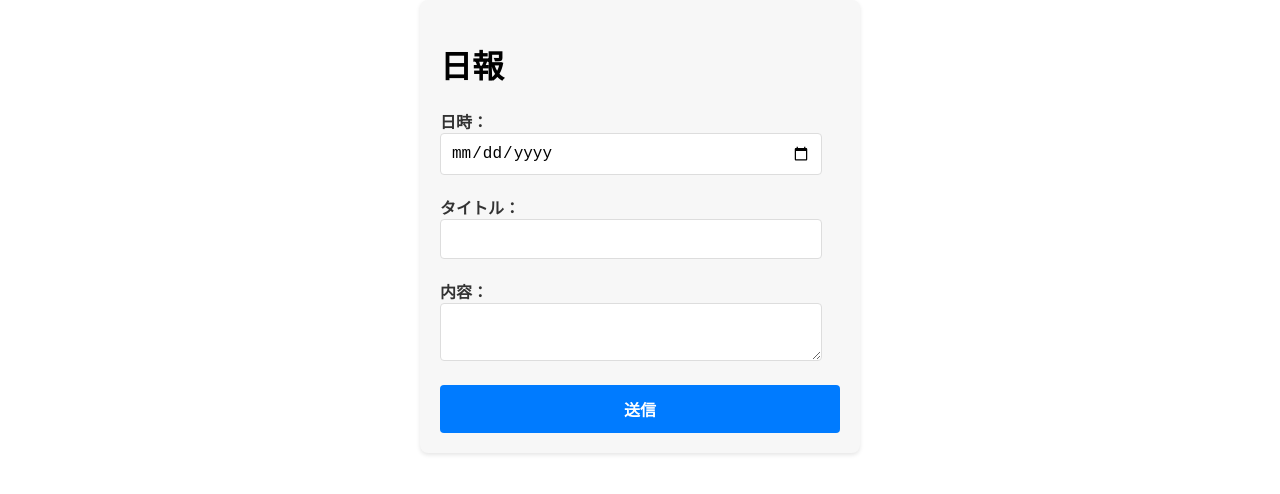
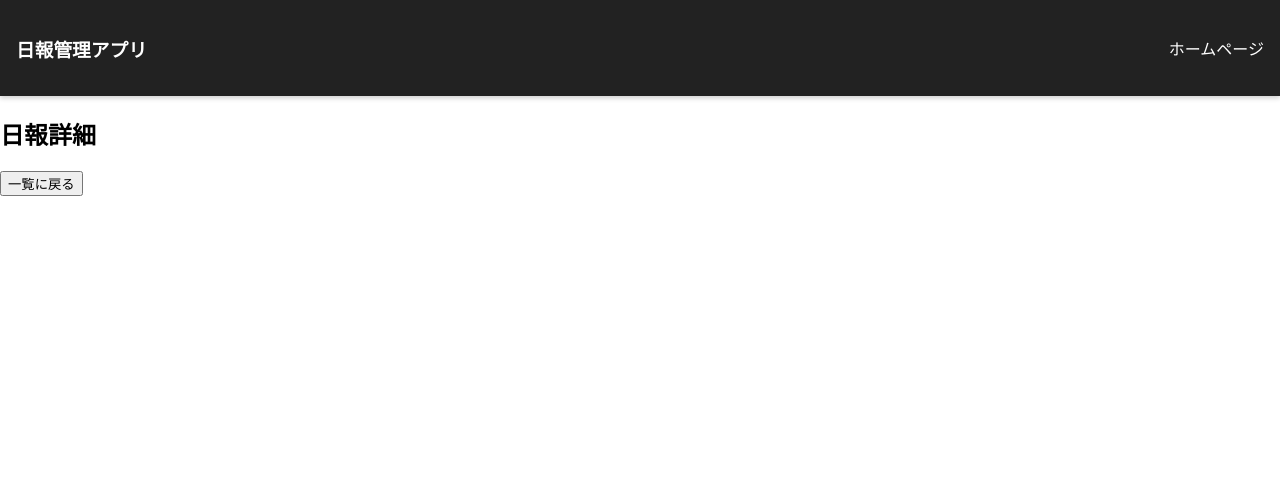
Before and after one commit to kait-oumemoto/react-study, a React (Create React App) app in the folder daily-report/: page /daily-report-Content in a window 1280 px wide. Shown: the top 494 px of the page. Built offline with nearby package versions, Linux system fonts and the light colour scheme.

Commit message:
グローバルメニューの追加、sortを使い日付順に

```diff
--- /dev/null
+++ b/daily-report/src/App.css
@@ -0,0 +1,35 @@
+.header {
+  background-color: #222;
+  color: #fff;
+  padding: 1rem;
+  display: flex;
+  justify-content: space-between;
+  align-items: center;
+  box-shadow: 0 2px 5px rgba(0, 0, 0, 0.2);
+}
+/*
+ {
+  font-size: 24px;
+  font-weight: bold;
+  text-decoration: none;
+  color: #fff;
+} */
+
+.nav-links {
+  display: flex;
+}
+
+.nav-links li {
+  margin-left: 1.5rem;
+  list-style: none;
+}
+
+.nav-links li a {
+  text-decoration: none;
+  color: #fff;
+  transition: color 0.3s ease;
+}
+
+.nav-links li a:hover {
+  color: #ffca28;
+}
--- a/daily-report/src/App.js
+++ b/daily-report/src/App.js
@@ -1,11 +1,41 @@
-import React from "react";
 import DailyReportForm from "./DailyReportForm/DailyReportForm";
+import DailyReportList from "./DailyReportList/DailyReportList";
+import DailyReportContent from "./DailyReportContent/DailyReportContent";
+import { BrowserRouter as Router, Route, Routes, Link } from "react-router-dom";
+import { useState, createContext } from "react";
+import Home from "./Home";
+import "./App.css";
 
+export const MyContext = createContext();
 function App() {
+  const [state, setState] = useState([]);
   return (
-    <>
-      <DailyReportForm />
-    </>
+    <Router>
+      <div>
+        <nav className="header">
+          <h3>日報管理アプリ</h3>
+          <ul className="nav-links">
+            <li>
+              <Link to="/">ホームページ</Link>
+            </li>
+          </ul>
+        </nav>
+        {/* 各コンポーネントに渡すstateを設定 */}
+        <MyContext.Provider value={[state, setState]}>
+          {/* React Routerでページ遷移をできるようにしている */}
+          <Routes>
+            {/* 画面に遷移できるReactアプリケーションの設定 */}
+            <Route path="/" element={<Home />} />
+            <Route path="/daily-report-form" element={<DailyReportForm />} />
+            <Route path="/daily-report-list" element={<DailyReportList />} />
+            <Route
+              path="/daily-report-Content"
+              element={<DailyReportContent />}
+            />
+          </Routes>
+        </MyContext.Provider>
+      </div>
+    </Router>
   );
 }
 
--- /dev/null
+++ b/daily-report/src/DailyReportContent/DailyReportContent.js
@@ -0,0 +1,34 @@
+import { MyContext } from "../App";
+import { useContext } from "react";
+import { useNavigate } from "react-router-dom";
+const DailyReportContent = () => {
+  const [report] = useContext(MyContext);
+  const reports = [...report];
+  let navigate = useNavigate();
+  const returnClick = () => {
+    // '/daily-report-Content'ページに遷移する
+    navigate("/daily-report-list");
+  };
+  return (
+    <div className="reports-List">
+      <h2 className="reports-title">日報詳細</h2>
+      {/* 日報一覧に戻るボタン */}
+      <button onClick={returnClick}>一覧に戻る</button>
+      <ul>
+        {/* reports 配列の各要素に対して map 関数を使用し、各要素を順番に処理 */}
+        {reports.map((report, index) => (
+          // 上記で設定したindexを一意のキーにしreportsに入ったインデックスを使う
+          <li key={index} className="report-item">
+            {/*reportに入っているtitleを呼び出す  */}
+            <span>{report.title}</span>
+            <p>
+              <strong>内容:</strong> {report.content}
+            </p>
+          </li>
+        ))}
+      </ul>
+    </div>
+  );
+};
+
+export default DailyReportContent;
--- a/daily-report/src/DailyReportForm/DailyReportForm.js
+++ b/daily-report/src/DailyReportForm/DailyReportForm.js
@@ -1,13 +1,15 @@
-import React, { useState } from "react";
+import React, { useState, useContext } from "react";
+import { MyContext } from "../App";
 import "./DailyReportForm.css";
-// import { Header } from "./components/header";
 
 function DailyReportForm() {
+  const [reports, setReports] = useContext(MyContext);
   const [formData, setFormData] = useState({
     date: "",
     title: "",
     content: "",
   });
+
   const [errors, setErrors] = useState({});
   const handleChange = (e) => {
     setFormData({ ...formData, [e.target.name]: e.target.value });
@@ -35,6 +37,7 @@ function DailyReportForm() {
 
     if (Object.keys(newErrors).length === 0) {
       console.log("データを送信しました");
+      setReports([...reports, formData]);
       setFormData({ date: "", title: "", content: "" });
       setErrors({});
     } else {
@@ -47,11 +50,11 @@ function DailyReportForm() {
       <form className="form" onSubmit={handleSubmit}>
         <div className="form-field">
           <label className="label">日時：</label>
-          {errors.name && <span className="error">{errors.name}</span>}
+          {errors.date && <span className="error">{errors.date}</span>}
           <input
             type="date"
-            name="name"
-            value={formData.name}
+            name="date"
+            value={formData.date}
             onChange={handleChange}
             className="input"
           />
@@ -71,7 +74,6 @@ function DailyReportForm() {
           <label className="label">内容：</label>
           {errors.content && <span className="error">{errors.content}</span>}
           <textarea
-            type="text"
             name="content"
             value={formData.content}
             onChange={handleChange}
--- /dev/null
+++ b/daily-report/src/DailyReportList/DailyReportList.js
@@ -0,0 +1,34 @@
+import { MyContext } from "../App";
+import { useContext } from "react";
+import { useNavigate } from "react-router-dom";
+
+const DailyReportList = () => {
+  const [report] = useContext(MyContext);
+  const reports = [...report];
+  // 日付順にソート（順番に並び替える）
+  reports.sort((a, b) => new Date(b.date) - new Date(a.date));
+  // navigateオブジェクトを取得しReact Routerの内部でページ遷移を管理するために使用
+  let navigate = useNavigate();
+
+  const handleClick = () => {
+    // '/daily-report-Content'ページに遷移する
+    navigate("/daily-report-Content");
+  };
+
+  return (
+    <div className="reports-List">
+      <h2 className="reports-title">日報一覧</h2>
+      <ul>
+        {reports.map((report, index) => (
+          <li key={index} className="report-item">
+            <h3>{report.date}</h3>
+
+            <h3 onClick={handleClick}>{report.title}</h3>
+          </li>
+        ))}
+      </ul>
+    </div>
+  );
+};
+
+export default DailyReportList;
--- /dev/null
+++ b/daily-report/src/Home.js
@@ -0,0 +1,23 @@
+import React from "react";
+import { Link } from "react-router-dom";
+
+function Home() {
+  return (
+    <div>
+      <h2>ホームページ</h2>
+      <p></p>
+      <nav>
+        <ul>
+          <li>
+            <Link to="/daily-report-form">日報作成画面</Link>
+          </li>
+          <li>
+            <Link to="/daily-report-list">日報一覧</Link>
+          </li>
+        </ul>
+      </nav>
+    </div>
+  );
+}
+
+export default Home;
```
Also changed, not shown: daily-report/eslint.config.mjs (added, +9 -0 lines), daily-report/package.json (+7 -0 lines), daily-report/src/DailyReportContent/DailyReportContent.css (added), daily-report/src/DailyReportList/DailyReportList.css (added), 1 other file (tests, documents, lock files or other folders).
